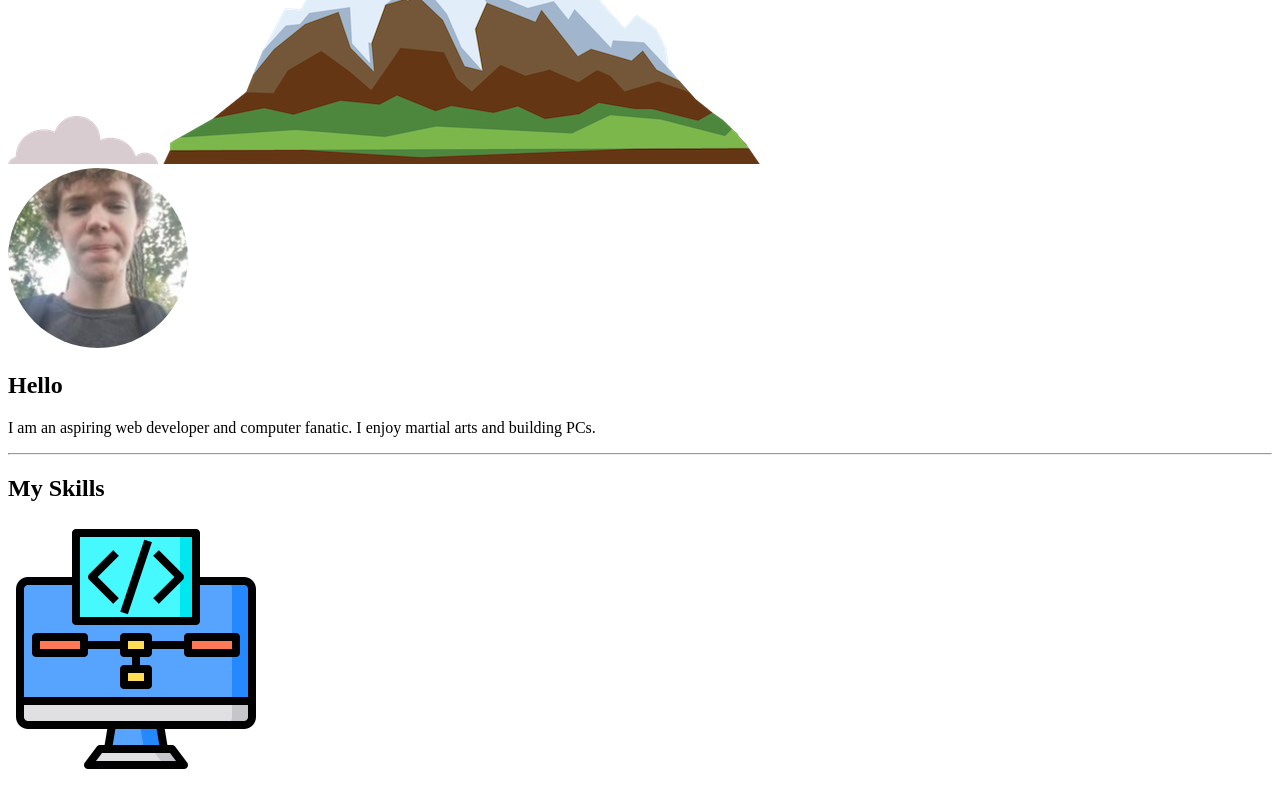
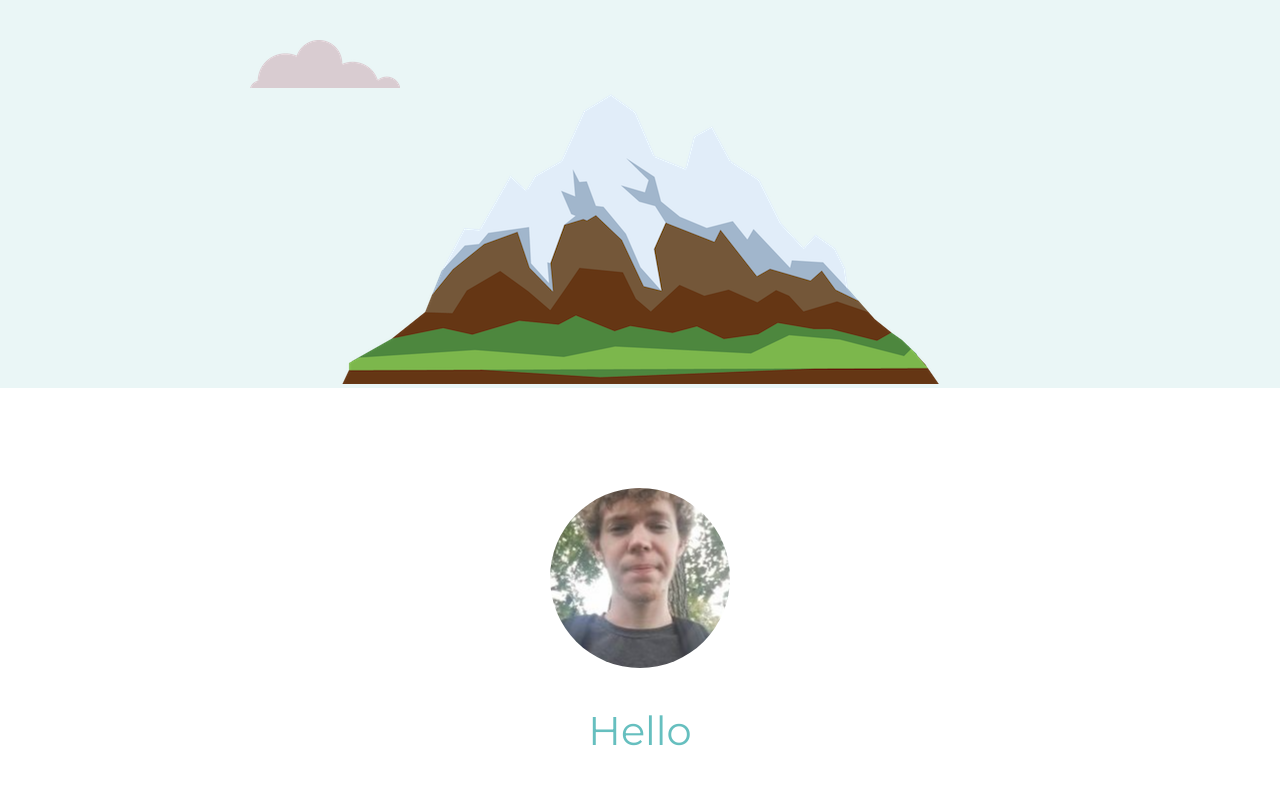
Before and after one commit to dmatters96/personal-site, a plain HTML site: page index.html in a window 1280 px wide. Shown: the part 380-1170 px from the top of the page. Drawn offline with Linux system fonts and the light colour scheme.

Commit message:
Update index.html

```diff
--- a/index.html
+++ b/index.html
@@ -3,7 +3,7 @@
   <head>
     <meta charset="utf-8">
     <title>Dakota Matters</title>
-    <link rel="stylesheet" type=“text/css” href="styles.css">
+    <link rel="stylesheet" type="text/css" href="styles.css">
     <link rel="icon" href="favicon.ico">
     <link href="https://fonts.googleapis.com/css2?family=Merriweather&family=Montserrat&family=Sacramento&display=swap" rel="stylesheet">
   </head>
```
